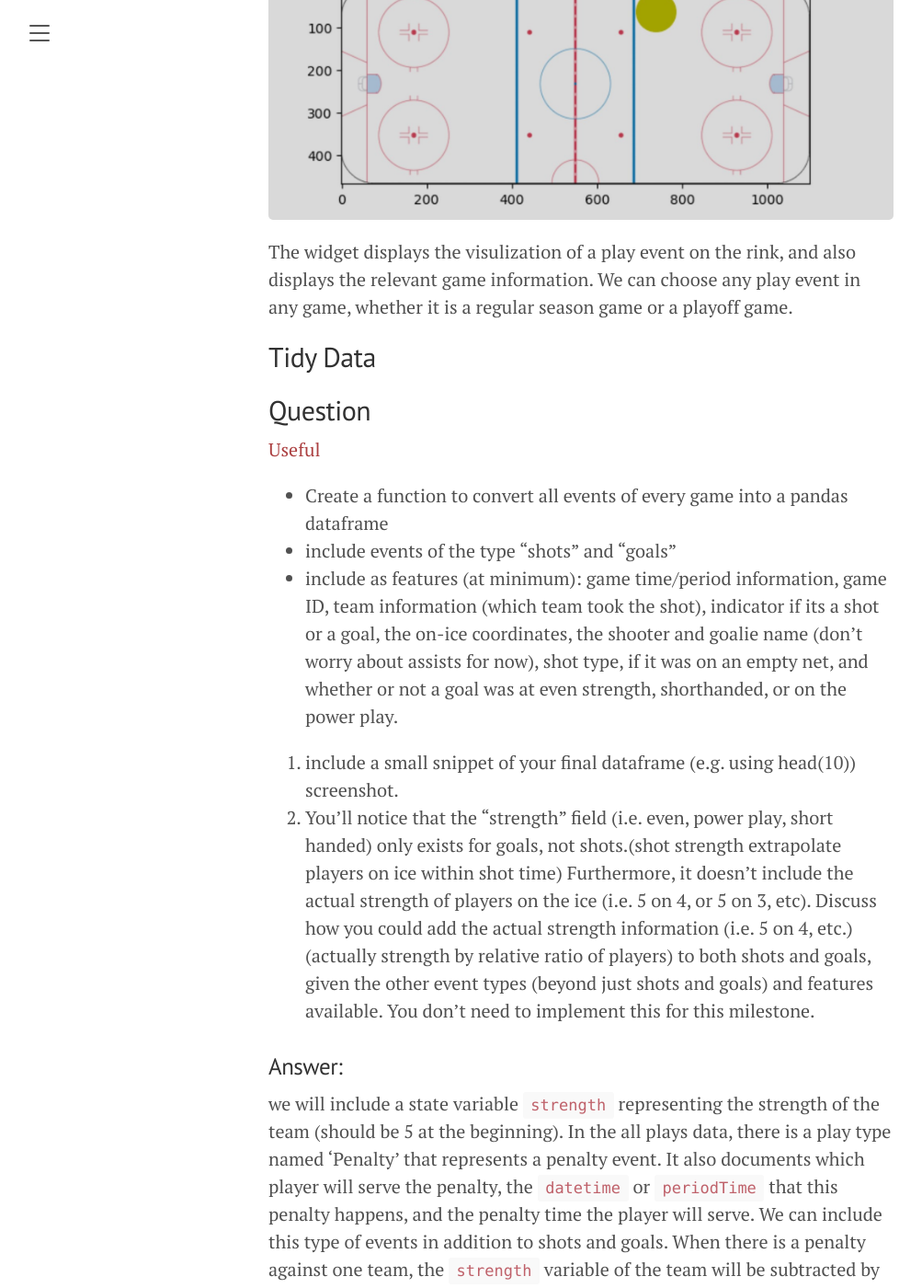
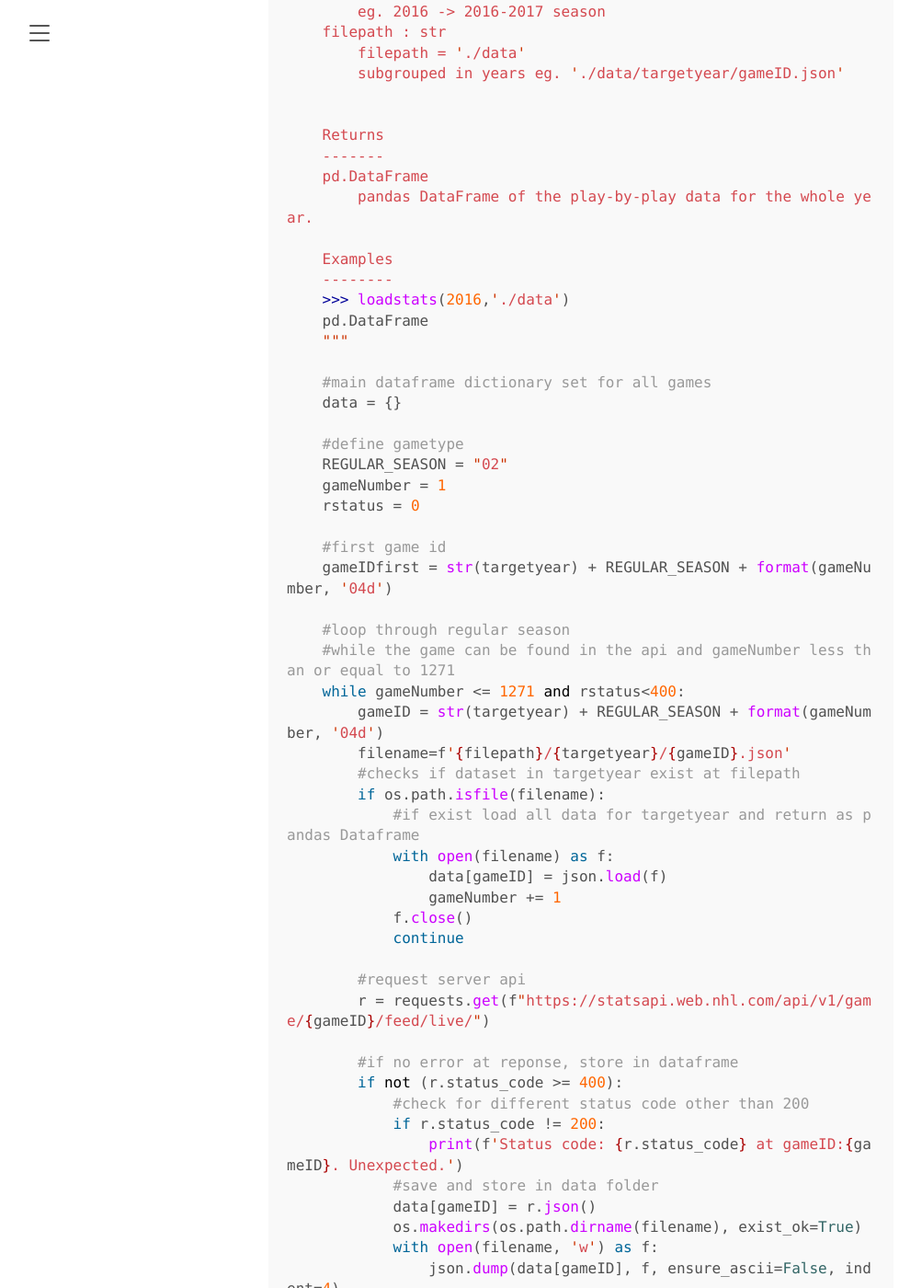
Before and after one commit to Jawing/ift6758-blog-template-main, a Jekyll site: the page built from _posts/2021-09-28-milestone-1.md, in a window 1280 px wide and 1400 px high, scrolled down 3758 px. Shown: the whole window at 92% size, without its empty margins (8-1011 px from the left). Built offline with Jekyll 4.4.1, drawn with Linux system fonts in a browser that asks for light colours; some of the changed text lies outside the part shown.

Commit message:
updates to blog q1-4

````diff
--- a/_posts/2021-09-28-milestone-1.md
+++ b/_posts/2021-09-28-milestone-1.md
@@ -2,6 +2,8 @@
 layout: post
 title: Milestone 1
 ---
+
+# Milestone 1 Presented by [this notebook](https://github.com/Jawing/ift6758-project-template-main/blob/main/milestone1.ipynb)
 
 ## NHL Goaltenders from 2017-2018 season
 
@@ -57,60 +59,202 @@ Discuss what other features could potentially be useful in determining a goalie
 
 
 
-## Data acquisition of NHL play-by-play data from season 2016-2017 to 2020-2021
+## Data acquisition
 
-Sanity check: [Game ID 2016020001](https://statsapi.web.nhl.com/api/v1/game/2016020001/feed/live/)
+We have acquired the NHL play-by-play data from season 2016-2017 to 2020-2021.
+
+Our data acquisition came from the *play-by-play* API described [here](https://gitlab.com/dword4/nhlapi/-/blob/master/stats-api.md#game-ids).
+Each game's info can be accessed by it's 8-digit `GAME_ID` using RESTapi from the endpoint "https://statsapi.web.nhl.com/api/v1/game/[GAME_ID]/feed/live/". Example: [Game ID 2016020001](https://statsapi.web.nhl.com/api/v1/game/2016020001/feed/live/).
 
 <!--
-The first 4 digits identify the season of the game (ie. 2017 for the 2017-2018 season). The next 2 digits give the type of game, where 01 = preseason, 02 = regular season, 03 = playoffs, 04 = all-star. The final 4 digits identify the specific game number. For regular season and preseason games, this ranges from 0001 to the number of games played. (1271 for seasons with 31 teams (2017 and onwards) and 1230 for seasons with 30 teams). For playoff games, the 2nd digit of the specific number gives the round of the playoffs, the 3rd digit specifies the matchup, and the 4th digit specifies the game (out of 7).
-
-download 2016-2020 regular season 02 & playoffs 03
-2016020001-
-2017020001-2017021271
-...
-202002-->
+The first 4 digits identify the season of the game (ie. 2017 for the 2017-2018 season). The next 2 digits give the type of game, where 01 = preseason, 02 = regular season, 03 = playoffs, 04 = all-star. The final 4 digits identify the specific game number. For regular season and preseason games, this ranges from 0001 to the number of games played. (1271 for seasons with 31 teams (2017 and onwards) and 1230 for seasons with 30 teams). For playoff games, the 2nd digit of the specific number gives the round of the playoffs, the 3rd digit specifies the matchup, and the 4th digit specifies the game (out of 7). -->
 
 ### Tutorial
+With the code shown below, the data can be acquired by specifying the year and the location stored. Eg. `dfs = loadstats(2019,'./data')`
+It will be stored in the a pandas dataframe explained by the docstrings below.
+```python
+import os.path
+import requests
+import json
+import pandas as pd
+def loadstats(targetyear: int, filepath: str) -> pd.DataFrame:
+    """
+    load NHL play-by-play data for both regular season and playoffs.
+
+
+    Parameters
+    ----------
+    targetyear : int
+        year season of the games.
+        eg. 2016 -> 2016-2017 season
+    filepath : str
+        filepath = './data'
+        subgrouped in years eg. './data/targetyear/gameID.json'
+
+
+    Returns
+    -------
+    pd.DataFrame
+        pandas DataFrame of the play-by-play data for the whole year.
+
+    Examples
+    --------
+    >>> loadstats(2016,'./data')
+    pd.DataFrame
+    """
+
+    #main dataframe dictionary set for all games
+    data = {}
+
+    #define gametype
+    REGULAR_SEASON = "02"
+    gameNumber = 1
+    rstatus = 0
+
+    #first game id
+    gameIDfirst = str(targetyear) + REGULAR_SEASON + format(gameNumber, '04d')
+
+    #loop through regular season
+    #while the game can be found in the api and gameNumber less than or equal to 1271
+    while gameNumber <= 1271 and rstatus<400:
+        gameID = str(targetyear) + REGULAR_SEASON + format(gameNumber, '04d')
+        filename=f'{filepath}/{targetyear}/{gameID}.json'
+        #checks if dataset in targetyear exist at filepath
+        if os.path.isfile(filename):
+            #if exist load all data for targetyear and return as pandas Dataframe
+            with open(filename) as f:
+                data[gameID] = json.load(f)
+                gameNumber += 1
+            f.close()
+            continue
+
+        #request server api
+        r = requests.get(f"https://statsapi.web.nhl.com/api/v1/game/{gameID}/feed/live/")
+
+        #if no error at reponse, store in dataframe
+        if not (r.status_code >= 400):
+            #check for different status code other than 200
+            if r.status_code != 200:
+                print(f'Status code: {r.status_code} at gameID:{gameID}. Unexpected.')
+            #save and store in data folder
+            data[gameID] = r.json()
+            os.makedirs(os.path.dirname(filename), exist_ok=True)
+            with open(filename, 'w') as f:
+                json.dump(data[gameID], f, ensure_ascii=False, indent=4)
+            f.close()
+            gameNumber += 1
+            continue
+        else:
+            #game not added if it does not exist
+            print(f'Error code: {r.status_code} at gameID:{gameID}. Game not found.')
+            rstatus = r.status_code
+            gameNumber += 1
+    print(f'size of data in regular season: {len(data)}')
+
+    #store the index where the playoffgames begin in the metaData section of first game
+    data[gameIDfirst]['metaData']['playoffIndex'] = len(data)
+
+    #4 rounds, first round 8 faceoffs, second round 4 faceoffs, third round 2 faceoffs. final round out of 7
+    PLAYOFFS= "03"
+
+    playoffround = 1
+    #note 0 round (qualifying) in 2019-2020
+    if targetyear == 2019:
+        playoffround = 0
+
+
+    #loop through 4 playoffs rounds
+    while playoffround <= 4:
+        matchup = 1
+        if playoffround == 0:
+            matchup = 0
+        #define number of matchups in each round
+        if (playoffround == 0):
+            #9 match ups in 2019
+            matchupmax = 9
+        elif (playoffround == 1):
+            matchupmax = 8
+        elif (playoffround == 2):
+            matchupmax = 4
+        elif (playoffround == 3):
+            matchupmax = 2
+        elif (playoffround == 4):
+            matchupmax = 1
+        #loop through matchups
+        while matchup <= matchupmax:
+            rstatus = 0
+            playoffgame = 1
+            #loop through games up to 7
+            while playoffgame <= 7 and rstatus<400:
+                gameID = str(targetyear) + PLAYOFFS + '0' + str(playoffround) + str(matchup) + str(playoffgame)
+                filename=f'{filepath}/{targetyear}/{gameID}.json'
+                #checks if dataset in targetyear exist at filepath
+                if os.path.isfile(filename):
+                    #if exist load all data for targetyear and return as pandas Dataframe
+                    with open(filename) as f:
+                        data[gameID] = json.load(f)
+                        playoffgame += 1
+                    f.close()
+                    continue
+
+                #request server api
+                r = requests.get(f"https://statsapi.web.nhl.com/api/v1/game/{gameID}/feed/live/")
+
+                #if no error at reponse, store in dataframe
+                if not (r.status_code >= 400):
+                    #check for different status code other than 200
+                    if r.status_code != 200:
+                        print(f'Status code: {r.status_code} at gameID:{gameID}. Unexpected.')
+                    #save and store in data folder
+                    data[gameID] = r.json()
+                    os.makedirs(os.path.dirname(filename), exist_ok=True)
+                    with open(filename, 'w') as f:
+                        json.dump(data[gameID], f, ensure_ascii=False, indent=4)
+                    f.close()
+                    playoffgame += 1
+                    continue
+                else:
+                    #game not added if it does not exist
+                    print(f'Error code: {r.status_code} at gameID:{gameID}. Game not found.')
+                    rstatus = r.status_code
+                    playoffgame += 1
+            matchup += 1
+        playoffround += 1
+    print(f'size of data in regular season & playoffs: {len(data)}')
+
+
+    return pd.DataFrame.from_dict(data)
+
+```
 
 <!-- Write a brief tutorial on how your team downloaded the dataset. Imagine :) that you were searching for a guide on how to download the play-by-play data; your guide should make you go “Perfect - this is exactly what I was looking for!”. This can be as simple as copying in your function and an example usage, and writing one or two sentences describing it. -->
 
 ### Interactive Debugging Tool
 
-Use: [ipywidgets](https://ipywidgets.readthedocs.io/en/latest/) with `IntSlider` while specifying function arguments and show it via matplotlib.
+Using [ipywidgets](https://ipywidgets.readthedocs.io/en/latest/) we have created an interactive tool shown below.
 
-Able to specify season (year,regular or playoffs) and flip through all events for every game.
-
-Draw event coordinates on an ice rink figure.
-
-Description of the tool:
-
-Sanity check: [Game ID 2017020001](https://www.nhl.com/gamecenter/tor-vs-wpg/2017/10/04/2017020001/recap/plays#game=2017020001,game_state=final,lock_state=final,game_tab=plays)
-
-### Answer
 ![image](/assets/images/q3.jpg)
 
-The widget displays the visulization of a play event on the rink, and also displays the relevant game information. We can choose any play event in any game, whether it is a regular season game or a playoff game.
+The widget displays the visualization of a play event on the rink, and also displays the relevant play information. We can choose any play event in any game given a season dataframe taken from the [data acquisition function](##data-acquisition). There is also an option to choose if a game is in a regular season or playoffs.
 
 
 ## Tidy Data
-## Question
-[Useful](https://statsapi.web.nhl.com/api/v1/playTypes)
 
-* Create a function to convert all events of every game into a pandas dataframe
-* include events of the type “shots” and “goals”
-* include as features (at minimum): game time/period information, game ID, team information (which team took the shot), indicator if its a shot or a goal, the on-ice coordinates, the shooter and goalie name (don’t worry about assists for now), shot type, if it was on an empty net, and whether or not a goal was at even strength, shorthanded, or on the power play.
+We have formatted the acquired data in a way that makes it easier for us to analyse the shots/goals across the season. The function can be found [here](https://github.com/Jawing/ift6758-project-template-main/blob/main/ift6758/data/tidyData.py)
 
-1. include a small snippet of your final dataframe (e.g. using head(10)) screenshot.
+A small snippet of your the dataframe from 2019 is shown below.
+
+![image](/assets/images/q4.jpg)
+
+### Question & Answer:
+
 2. You’ll notice that the “strength” field (i.e. even, power play, short handed) only exists for goals, not shots.(shot strength extrapolate players on ice within shot time) Furthermore, it doesn’t include the actual strength of players on the ice (i.e. 5 on 4, or 5 on 3, etc). Discuss how you could add the actual strength information (i.e. 5 on 4, etc.) (actually strength by relative ratio of players) to both shots and goals, given the other event types (beyond just shots and goals) and features available. You don’t need to implement this for this milestone.
 
-### Answer:
+We will include a state variable `strength` representing the strength of the team (should be 5 at the beginning). In the all plays data, there is a play type named 'Penalty' that represents a penalty event. It also documents which player will serve the penalty, the `datetime` or `periodTime` that this penalty happens, and the penalty time the player will serve. We can include this type of events in addition to shots and goals. When there is a penalty against one team, the `strength` variable of the team will be subtracted by one, and it will be updated in the next event. It returns to normal when the `periodTime` of next event is larger than the `periodTime` of the penalty + `penaltyMinutes`. For example, if the penalty event's `periodTime` is "00:38", and the penalty time is 2 minutes, then if the next event is a `shot`, and the `periodTime` is "01:38", we know the penalty is still there,  the strength is 4 against 5, and the shot is `shorthanded`. If another shot took place at "02:50", which is *later* than `periodTime` + `penaltyMinutes` (e.g. 2 min), then the `strength` should be updated back to 5, the shot is `even`. A `strength ratio` variable can also be calculated for every event *after* we update the `strength` of both teams.
 
-we will include a state variable `strength` representing the strength of the team (should be 5 at the beginning). In the all plays data, there is a play type named 'Penalty' that represents a penalty event. It also documents which player will serve the penalty, the `datetime` or `periodTime` that this penalty happens, and the penalty time the player will serve. We can include this type of events in addition to shots and goals. When there is a penalty against one team, the `strength` variable of the team will be subtracted by one, and it will be updated in the next event. It returns to normal when the `periodTime` of next event is larger than the `periodTime` of the penalty + `penaltyMinutes`. For example, if the penalty event's `periodTime` is "00:38", and the penalty time is 2 minutes, then if the next event is a `shot`, and the `periodTime` is "01:38", we know the penalty is still there,  the strength is 4 against 5, and the shot is `shorthanded`. If another shot took place at "02:50", which is *later* than `periodTime` + `penaltyMinutes` (e.g. 2 min), then the `strength` should be updated back to 5, the shot is `even`. A `strength ratio` variable can also be calculated for every event *after* we update the `strength` of both teams.
+### Question & Answer:
 
-
-4. In a few sentences, discuss some additional features you could consider creating from the data available in this dataset. We’re not looking for any particular answers, but if you need some inspiration, could a shot or goal be classified as a rebound, or a shot off the rush?
-
-#### Answer
+3. In a few sentences, discuss some additional features you could consider creating from the data available in this dataset. We’re not looking for any particular answers, but if you need some inspiration, could a shot or goal be classified as a rebound, or a shot off the rush?
 
 We can look for "rebound" by looking at the `dateTime` of a `shot`. A looser definition could be that, a second shot is a shot from rebound if two shots are placed within 10 seconds. A narrower and more realistic definition is when two shots are taken within 2-8 seconds, because if the two shots are taken within 1 second, it might be successive quick shots aimed at pushing the pluck across. If a second shot takes longer than 8 seconds, we might assume that the defence player has returned to normal positions. In that case, the second shot is more likely to be a slightly more organized attempt than a quick, chaotic and opportunistic scoring attempt, and we consider the latter to be a more proper 'rebound'.
 
````
Also changed, not shown: assets/images/q4.jpg (added).
